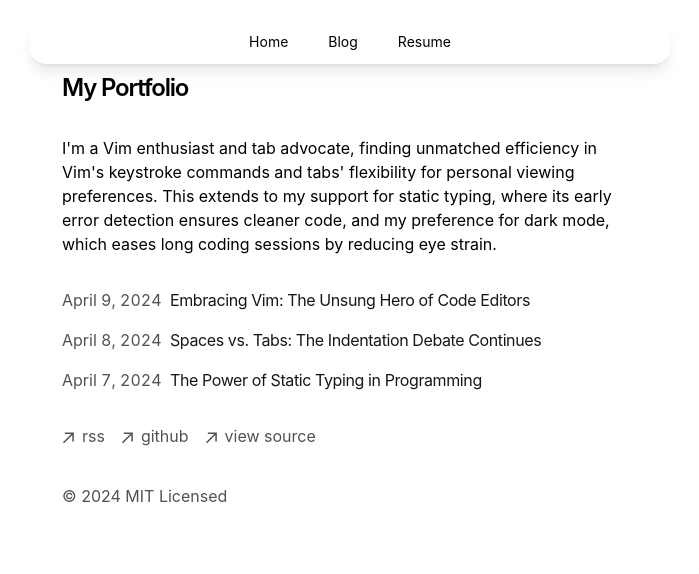
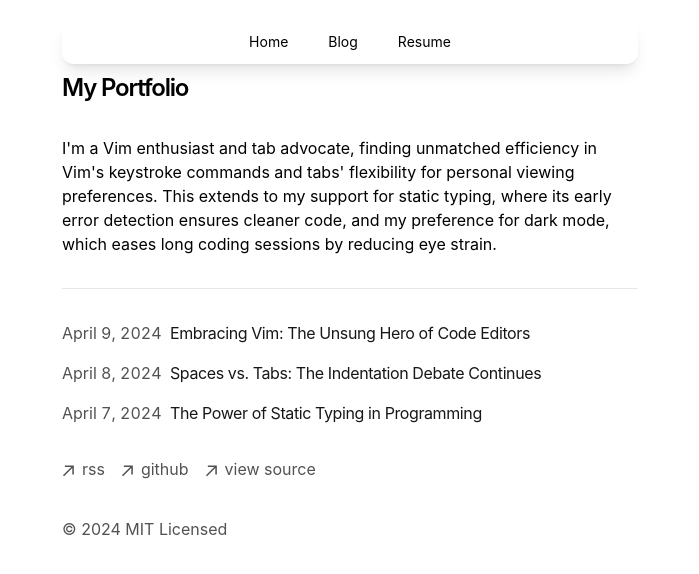
Before and after one commit to tetrex/blog, a Next.js app: page / in a window 1280 px wide. Shown: the top 574 px of the page, without its empty margins (290-989 px from the left). Built offline with nearby package versions, Linux system fonts and the light colour scheme.

Commit message:
fix: nav width

```diff
--- a/app/components/nav.tsx
+++ b/app/components/nav.tsx
@@ -22,9 +22,9 @@ const navItems: { [key: string]: NavItem } = {
 
 export function Navbar() {
 	return (
-		<header className="fixed top-0 left-1/2 transform -translate-x-1/2 z-50 pt-5 w-1/2 min-w-[400px]">
+		<header className="fixed top-0 left-1/2 transform -translate-x-1/2 z-50 pt-5 w-1/2 min-w-[300px] max-w-[576px]">
 			<nav
-				className="backdrop-blur-md bg-white/10 rounded-2xl shadow-lg px-6 py-2"
+				className="backdrop-blur-md bg-white/10 rounded-xl shadow-lg px-6 py-2"
 				id="nav"
 				aria-label="Main navigation"
 			>
--- a/app/page.tsx
+++ b/app/page.tsx
@@ -1,4 +1,4 @@
-import { BlogPosts } from 'app/components/posts'
+import { BlogPosts } from "app/components/posts";
 
 export default function Page() {
 	return (
@@ -13,9 +13,10 @@ export default function Page() {
         early error detection ensures cleaner code, and my preference for dark
         mode, which eases long coding sessions by reducing eye strain.`}
 			</p>
+			<hr className="h-px my-8 bg-gray-200 border-0 dark:bg-gray-700"></hr>
 			<div className="my-8">
 				<BlogPosts />
 			</div>
 		</section>
-  )
+	);
 }
```
Lines whose indentation alone changed are shown as unchanged.
